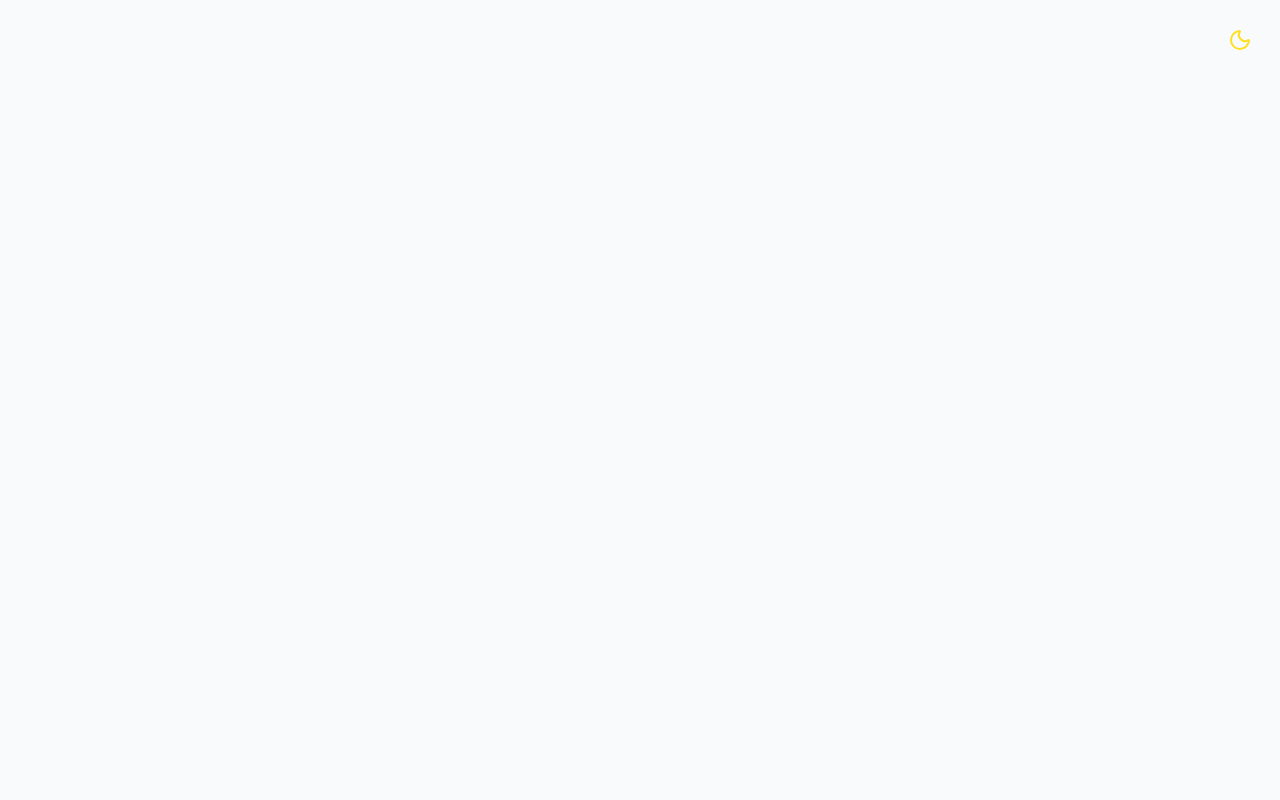
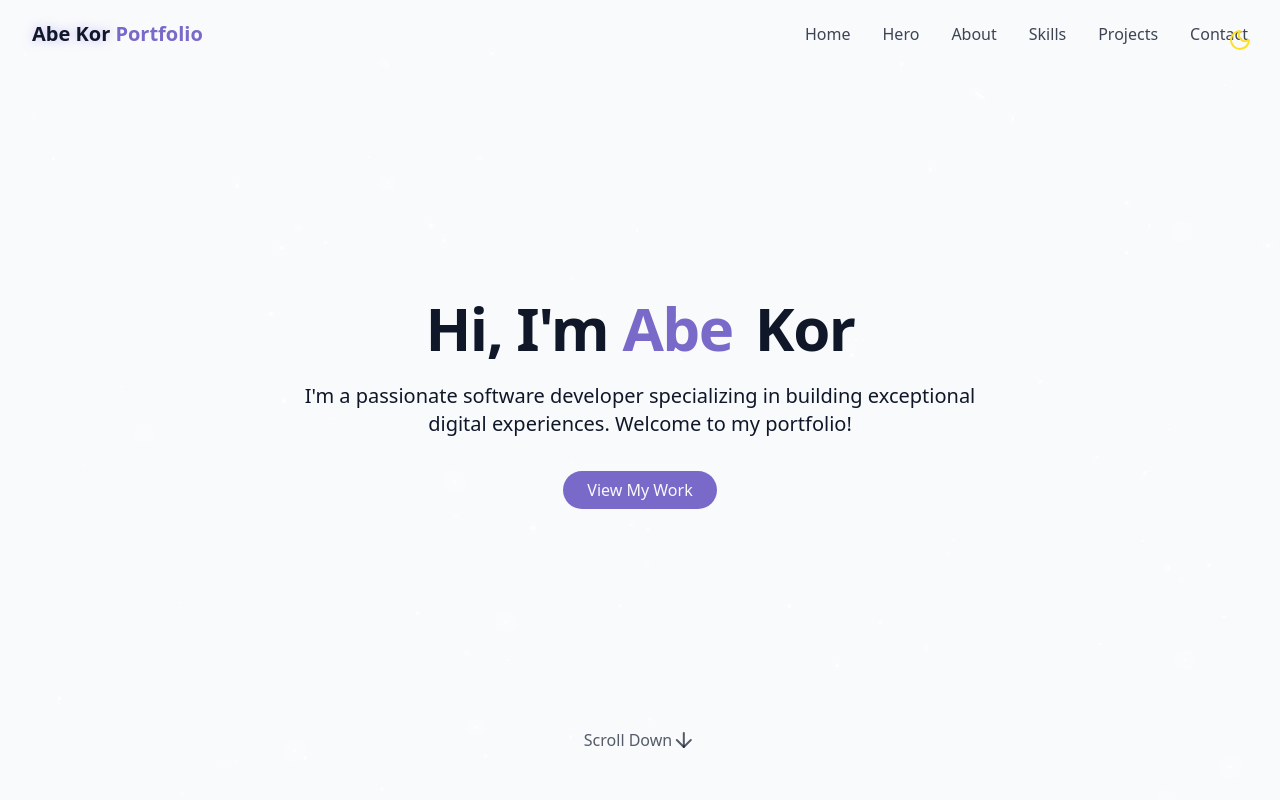
Before and after one commit to abe1kor2/abe-kor-portfolio, a React (Vite) app: page / in a window 1280 px wide. Shown: the top 800 px of the page. Built offline with nearby package versions, Linux system fonts and the light colour scheme.

Commit message:
updated home page

```diff
--- a/src/pages/Home.jsx
+++ b/src/pages/Home.jsx
@@ -1,15 +1,30 @@
 import { ThemeToggle } from "../components/ThemeToogle";
+import { StartBackground } from "../components/StartBackground";
+import { Navbar } from "../components/Navbar";
+import { HeroSection } from "../components/HeroSection";
+import { AboutMeSection } from "../components/AboutMeSection";
+import { SkillsSection } from "../components/SkillsSection";
+import { ProjectSection } from "../components/ProjectSection";
 
 export const Home = () => {
-    return <div className="min-h-screen bg-background text-foreground overflow-x-hidden">
+  return (
+    <div className="min-h-screen bg-background text-foreground overflow-x-hidden">
+      <ThemeToggle />
+      {/* background effects */}
+      <StartBackground />
 
-        <ThemeToggle />
-        {/* background effects */}
+      {/* navbar */}
+      <Navbar />
 
-        {/* navbar */}
+      {/* main content */}
+      <main>
+        <HeroSection />
+        <AboutMeSection />
+        <SkillsSection />
+        <ProjectSection />
+      </main>
 
-        {/* main content */}
-
-        {/* footer */}
-    </div>;
-}
+      {/* footer */}
+    </div>
+  );
+};
```
